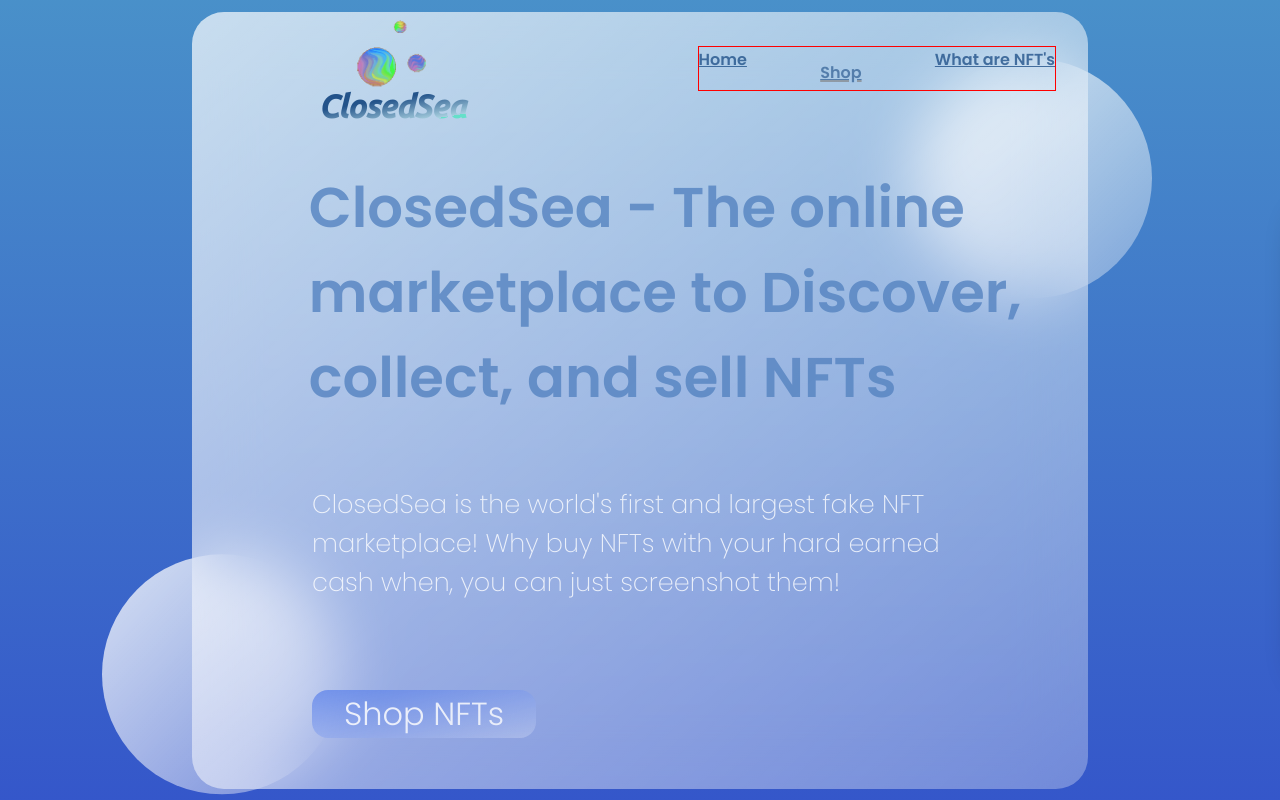
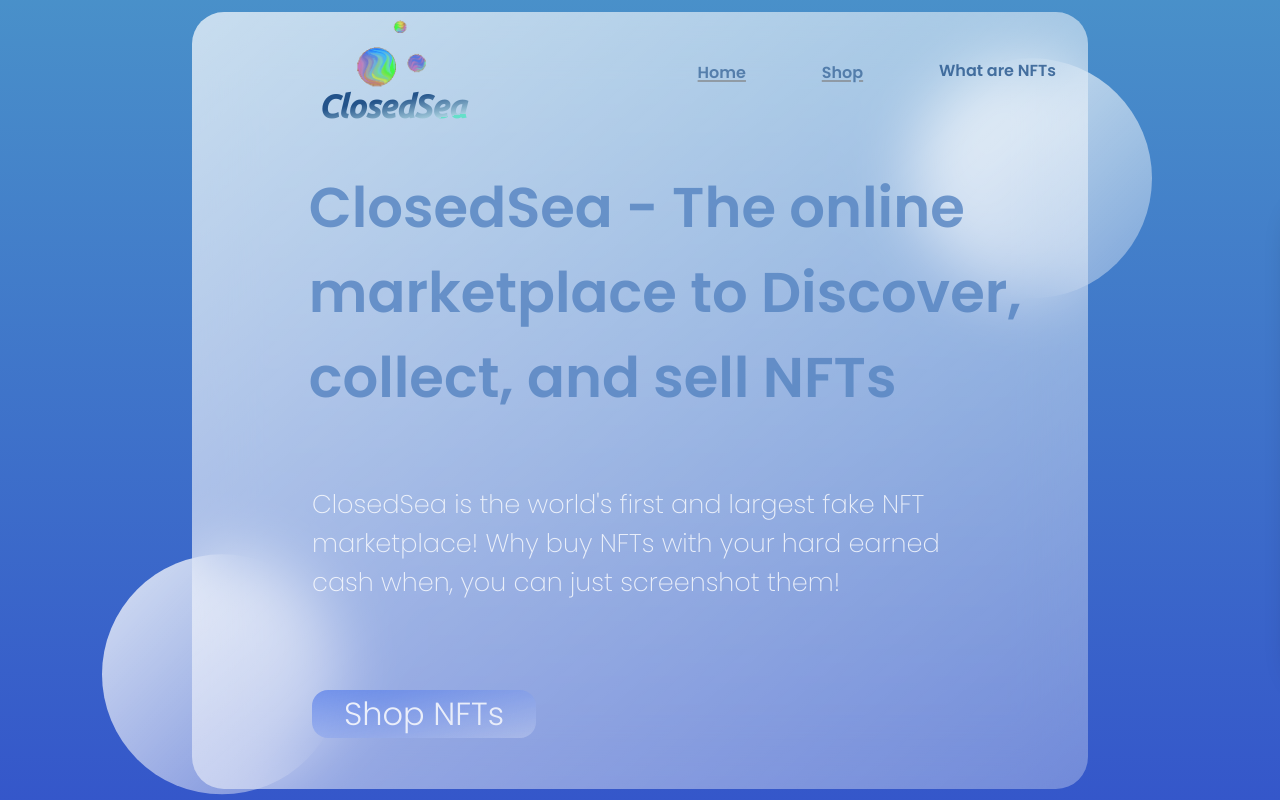
Before and after one commit to adamPatrick12/nft-shop, a React (Create React App) app: page / in a window 1280 px wide. Shown: the top 800 px of the page. Built offline with nearby package versions, Linux system fonts and the light colour scheme; a web font is replaced by a local one.

Commit message:
adjusted CSS

```diff
--- a/src/App.css
+++ b/src/App.css
@@ -87,7 +87,24 @@
   font-size: medium;
   font-weight: 600;
   margin: 0;
+  text-decoration: none;
 }
+
+.NFTLink{
+  font-size: 70px;
+  color: #23538A;
+  font-family: 'Poppins', sans-serif;
+  font-size: medium;
+  font-weight: 600;
+  margin-top: 11px;
+  text-decoration: none;
+}
+
+.NFTLink:hover{
+  -webkit-text-fill-color: white;
+  text-decoration: none;
+}
+
 
 .menuBtn:hover{
    -webkit-text-fill-color: white;
@@ -307,7 +324,7 @@ p{
   font-weight: 400;
   font-size: 0.8rem;
   line-height: 14px;
-  color: rgb(243, 241, 241);
+  color: rgb(255, 255, 255);
   margin-top: 1px;
 }
 
--- a/src/components/App.js
+++ b/src/components/App.js
@@ -3,20 +3,13 @@ import '../App.css';
 import { Link } from 'react-router-dom';
 import { BrowserRouter, Routes, Route } from "react-router-dom";
 import { createTheme, ThemeProvider } from '@mui/material/styles';
-import Button from '@mui/material/Button';
 import {motion} from "framer-motion"
 import HomeNFT from "./images/stolenNFT.png"
 import Eth from "./images/eth2.svg"
 import clock from "./images/clock.svg"
 import Logo from "./images/logo.gif"
 
-const theme = createTheme({
-  typography: {
-    fontFamily: [
-      'Arial'
-    ].join(','),
-  },
-});
+
 
 function Home() {
 
@@ -44,9 +37,9 @@ function Home() {
              <h1>ClosedSea</h1>
            </div>
               <div className='links'>
-                  <a  className='menuBtn' href="">Home</a>
-                <Link to = "/items"> <a  className='menuBtn' href="">Shop</a></Link>
-                  <a  className='menuBtn' href="">What are NFT's</a>
+                  <Link to = "/"> <a  className='menuBtn' href="">Home</a></Link>
+                  <Link to = "/items"> <a  className='menuBtn' href="">Shop</a></Link>
+                   <a className='NFTLink' target="_blank" href="https://twitter.com/visualizevalue/status/1476175140174057472?s=21">What are NFTs</a>
               </div>
 
           </div>
--- a/src/components/item.jsx
+++ b/src/components/item.jsx
@@ -1,6 +1,7 @@
 import React, { useEffect, useState } from "react";
 import { motion } from "framer-motion"
 import Eth from "./images/eth2.svg"
+import User from "./images/user.png"
 import wallet from "./images/wallet.png"
 import '../store.css';
 import ShoppingCart from "./images/shopping.png"
@@ -8,6 +9,7 @@ import ShoppingCart from "./images/shopping.png"
 
 export default function Item() {
 
+  let internationalNumberFormat = new Intl.NumberFormat('en-US')
 
   const [png, setPng] = useState([])
   const [nftFloor, setFloorPrice] = useState()
@@ -187,19 +189,20 @@ export default function Item() {
           </div>
           <div className="statsBox"> Owners
             <div className="strike">
-                <h5>{nftOwners}</h5>
+            <img className="EthLogo" src={User} alt="" />
+                <h5>{internationalNumberFormat.format(nftOwners)}</h5>
             </div>
           </div>
           <div className="statsBox"> Market Cap
             <div className="strike">
             <img className="EthLogo" src={Eth} alt="" />
-                <h5>{Math.round(marketCap)}</h5>
+                <h5>{internationalNumberFormat.format((Math.round(marketCap)))}</h5>
             </div>
           </div>
           <div className="statsBox"> 7-Day Volume
             <div className="strike">
             <img className="EthLogo" src={Eth} alt="" />
-            <h5>{Math.round(sevenDayVol)}</h5>
+            <h5>{internationalNumberFormat.format((Math.round(sevenDayVol)))}</h5>
             </div>
           </div>
 
@@ -234,7 +237,7 @@ export default function Item() {
               whileTap={{ scale: 0.9 }}
               onClick= {(e) => {
               e.preventDefault();
-              window.location.href=(`${images.permalink} `);
+              window.open(`${images.permalink} `);
               }}
               className="buyBtn"> BUY
               <img className="shoppingCart" src={ShoppingCart} alt="" />
--- a/src/components/shoppingArea.js
+++ b/src/components/shoppingArea.js
@@ -37,7 +37,7 @@ const ShoppingArea = () => {
                     <div className='links'>
                         <Link to="/">  <a className='menuBtn' href="">Home</a> </Link>
                         <Link to="/items"> <a className='menuBtn' href="">Shop</a></Link>
-                        <Link to="/items"> <a className='menuBtn' href="">What are NFTs</a></Link>
+                       <Link to="/items"> <a className='NFTLink' href="">What Are Nfts</a></Link>
                     </div>
 
                 </div>
--- a/src/store.css
+++ b/src/store.css
@@ -65,7 +65,6 @@
   .header2{
     width: 100%;
     min-height: 10vh;
-    border: 1px solid red;
     border-radius: 2rem 2rem 0rem 0rem;
     display: flex;
     align-items: center;
@@ -74,7 +73,6 @@
   }
 
   .links{
-    border: 1px red solid;
     display: flex;
     width: 40%;
     align-content: baseline;
@@ -97,7 +95,7 @@
     height: 30rem;
     display: inline-block;
     box-shadow: 0 14px 28px rgba(0,0,0,0.25), 0 10px 10px rgba(0,0,0,0.22);
-    margin:65px 0 0px 40px;
+    margin: 115px 0px -50px;
     border-radius: 2rem;
     color: #fff;
     text-decoration: none;
@@ -138,7 +136,7 @@
     }
 
     .walletBtn{
-      width: 2.9rem;
+    width: 2.9rem;
     height: 2.9rem;
     border-radius: 50%;
     align-items: center;
@@ -155,6 +153,7 @@
   flex-wrap: wrap;
   flex-direction: row;
   justify-content: space-evenly;
+
 }
 
 .sideNav{
@@ -163,15 +162,17 @@
   flex-direction: column;
   margin-left: 1rem;
   width: 22rem;
-  height: 35rem;
+  height: 38rem;
   background: linear-gradient(to right bottom, rgba(255,255,255,0.7),  rgba(255,255,255,0.3));
   box-shadow: 0 3px 6px rgba(0,0,0,0.16), 0 3px 6px rgba(0,0,0,0.23);
   border-radius: 2rem;
+  margin-bottom: -4rem;
 }
 
 .shopContainer{
   display: flex;
   flex-direction: row;
+  margin: 0;
 }
 
 h6{
@@ -214,39 +215,42 @@ a{
 }
 
 .statsContainer{
-  width: 50rem;
-  height: 5rem;
+  width: 60rem;
+  height: 6rem;
   position: relative;
-  top: -95%;
+  top: -85%;
   left: 200%;
   display: flex;
+  flex-direction: row;
   align-content: center;
   justify-content: space-evenly;
+  border-radius: 2rem;
   flex-wrap: wrap;
+  background: linear-gradient(to right bottom, rgba(255,255,255,0.7),  rgba(255,255,255,0.3));
+  box-shadow: 0 3px 6px rgba(0,0,0,0.16), 0 3px 6px rgba(0,0,0,0.23);
 }
 
 .statsBox{
     width: 9.2rem;
     height: 4.2rem;
-    border-radius: 2rem;
+    border-radius: 1rem;
     align-items: center;
     font-family: 'Poppins', sans-serif;
     font-weight: 700;
-    border: none;
     margin-top: 20px;
-    margin-bottom: 5px;
-    background-color: #ffffff;
-    background-image: linear-gradient(315deg, #ffffff 0%, #d7e1ec 74%);
-
+    margin-bottom: 15px;
+    background: linear-gradient(to left bottom, rgba(255,255,255,0.2),  rgba(255,255,255,0.9));
+    box-sizing: 6px 6px 20px rgba(122,122,122, 0.2);
     align-self: center;
     text-align: center;
-    color: #5583C0;
 }
 
 .strike {
   width:100%;
   height:1px;
-  background-image: black
+  background:rgb(221, 221, 221);
+  top:11px;
+  left:0px;
 }
 
 h5{
@@ -284,7 +288,7 @@ h5{
 - fix navbar
 -make text eaiser to read.
 -add animations.
--Add price avg price
+
 
 
 */
```
Also changed, not shown: src/components/images/user.png (added).
